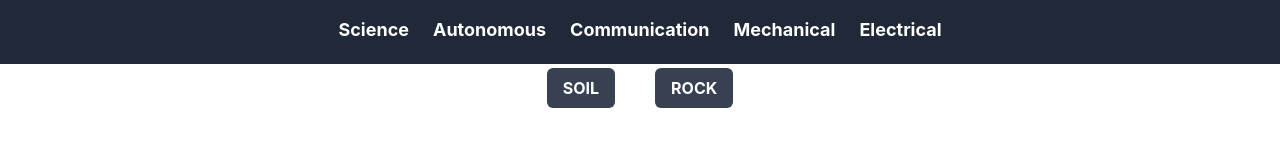
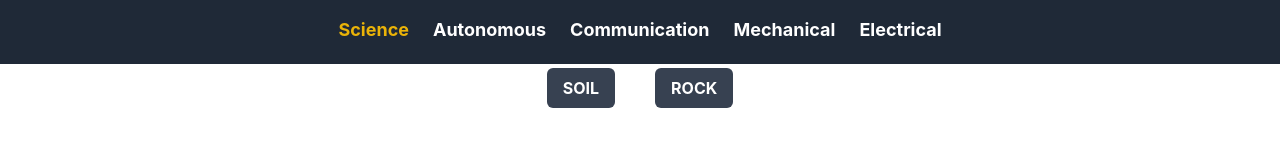
Before and after one commit to Humayra-Akter/mongol-barota-dashboard, a React (Create React App) app: page /science in a window 1280 px wide. Shown: the top 160 px of the page. Built offline with nearby package versions, Linux system fonts and the light colour scheme.

Commit message:
navbar modified

```diff
--- a/src/Components/Science/Science.js
+++ b/src/Components/Science/Science.js
@@ -1,20 +1,34 @@
 import React, { useState } from "react";
-import { Link, Outlet } from "react-router-dom";
+import { Outlet, useNavigate } from "react-router-dom";
 
 const Science = () => {
+  const navigate = useNavigate();
+  const [selectedButton, setSelectedButton] = useState("");
+
+  const handleButtonClick = (buttonName, path) => {
+    setSelectedButton(buttonName);
+    navigate(path);
+  };
+
   return (
     <div>
       <div className="flex items-center justify-center mt-1">
-        <Link to="/science">
-          <button className="bg-gray-700 hover:bg-yellow-800 px-4 py-2 text-white rounded-md font-bold uppercase mr-5">
-            Soil
-          </button>
-        </Link>
-        <Link to="/science/rock">
-          <button className="bg-gray-700 hover:bg-yellow-800 px-4 py-2 text-white rounded-md font-bold uppercase ml-5">
-            Rock
-          </button>
-        </Link>
+        <button
+          onClick={() => handleButtonClick("soil", "/science")}
+          className={`bg-gray-700 hover:bg-yellow-600 px-4 py-2 text-white rounded-md font-bold uppercase mr-5 ${
+            selectedButton === "soil" ? "bg-yellow-800" : ""
+          }`}
+        >
+          Soil
+        </button>
+        <button
+          onClick={() => handleButtonClick("rock", "/science/rock")}
+          className={`bg-gray-700 hover:bg-yellow-600 px-4 py-2 text-white rounded-md font-bold uppercase ml-5 ${
+            selectedButton === "rock" ? "bg-yellow-800" : ""
+          }`}
+        >
+          Rock
+        </button>
       </div>
 
       <div>
--- a/src/Components/Shared/Navbar.js
+++ b/src/Components/Shared/Navbar.js
@@ -1,43 +1,74 @@
 import React from "react";
-import { Link } from "react-router-dom";
+import { Link, useLocation, useNavigate } from "react-router-dom";
 
 const Navbar = () => {
+  const navigate = useNavigate();
+  const location = useLocation();
+
   return (
     <div className="bg-gray-800 h-16 p-4">
       <div className="flex items-center justify-center">
-        <Link
-          className="mx-3 font-bold normal-case text-white hover:text-yellow-500 text-lg"
+        <NavLink
           to="/science"
+          currentPath={location.pathname}
+          navigate={navigate}
         >
           Science
-        </Link>
-        <Link
-          className="mx-3 font-bold normal-case text-white hover:text-yellow-500 text-lg"
+        </NavLink>
+        <NavLink
           to="/autonomous"
+          currentPath={location.pathname}
+          navigate={navigate}
         >
           Autonomous
-        </Link>
-        <Link
-          className="mx-3 font-bold normal-case text-white hover:text-yellow-500 text-lg"
+        </NavLink>
+        <NavLink
           to="/communication"
+          currentPath={location.pathname}
+          navigate={navigate}
         >
           Communication
-        </Link>
-        <Link
-          className="mx-3 font-bold normal-case text-white hover:text-yellow-500 text-lg"
+        </NavLink>
+        <NavLink
           to="/mechanical"
+          currentPath={location.pathname}
+          navigate={navigate}
         >
           Mechanical
-        </Link>
-        <Link
-          className="mx-3 font-bold normal-case text-white hover:text-yellow-500 text-lg"
+        </NavLink>
+        <NavLink
           to="/electrical"
+          currentPath={location.pathname}
+          navigate={navigate}
         >
           Electrical
-        </Link>
+        </NavLink>
       </div>
     </div>
   );
 };
 
+const NavLink = ({ to, currentPath, navigate, children }) => {
+  const isActive = currentPath === to;
+
+  const handleClick = (e) => {
+    e.preventDefault();
+    if (!isActive) {
+      navigate(to);
+    }
+  };
+
+  return (
+    <Link
+      to={to}
+      className={`mx-3 font-bold normal-case text-white hover:text-yellow-400 text-lg ${
+        isActive ? "text-yellow-500" : ""
+      }`}
+      onClick={handleClick}
+    >
+      {children}
+    </Link>
+  );
+};
+
 export default Navbar;
```
